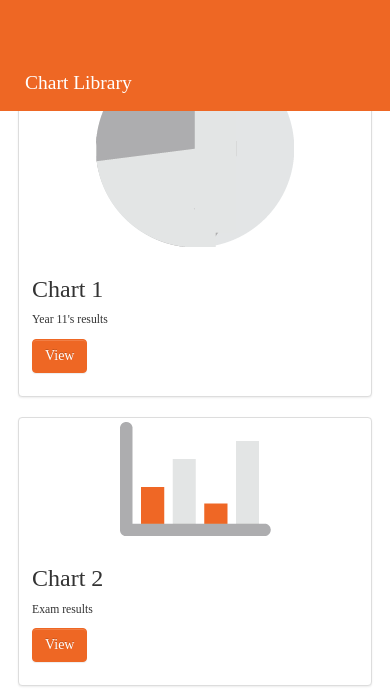
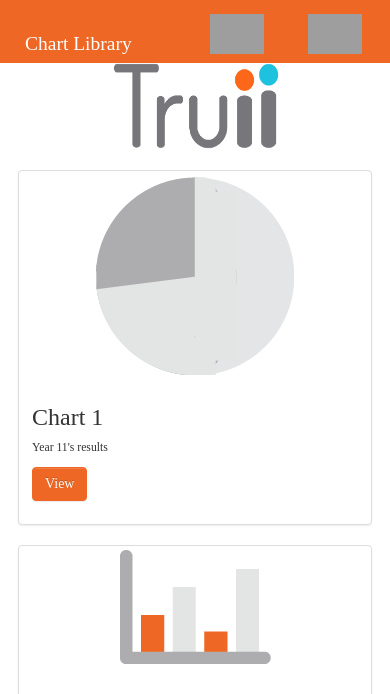
Before and after one commit to Tony-Chau/Team-52-Truii-Web-App, a PHP site: the page made by previous graph page.php in a window 390 px wide. Shown: the top 694 px of the page. Run offline with PHP 8.4, Linux system fonts and the light colour scheme; grey boxes are pictures that could not be loaded.

Commit message:
Added image and updated the top bar
Added the home and back button to the top bar and added the truii logo

```diff
--- a/previous graph page.php
+++ b/previous graph page.php
@@ -11,13 +11,32 @@
 <body>
 <header id ="titlelogo2">
   <div class="container">
+    <div class="row">
+      <div class="col-xs-6">
     <h1> Chart Library </h1>
+    </div>
+      <div class="col-xs-3">
+
+      <div class="icon">
+      <img class="" src="images//homeicon-01.png" alt=""> </div>
+
+      </div>
+
+  <div class="col-xs-3">
+  <div class="icon">
+      <img class="" src="images//back-01.png" alt=""> </div>
+</div>
+
   </div>
+</div>
+
 </header>
 
 
   <div id ="Homebutton">
     <div class= "container">
+       <center><img src="images/truii-full-colour-white.png" alt="Truii" width="200" height="128"></center>
+
 
 
       <div class="row">
```
